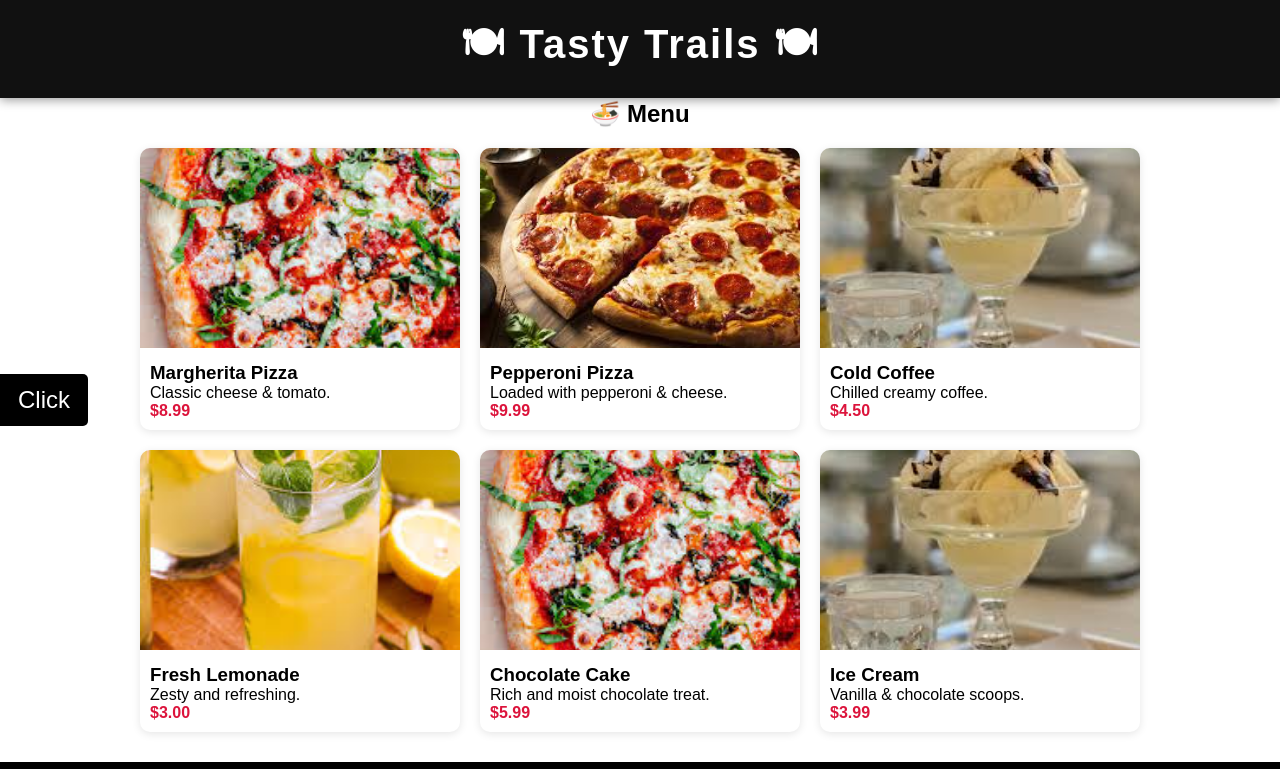
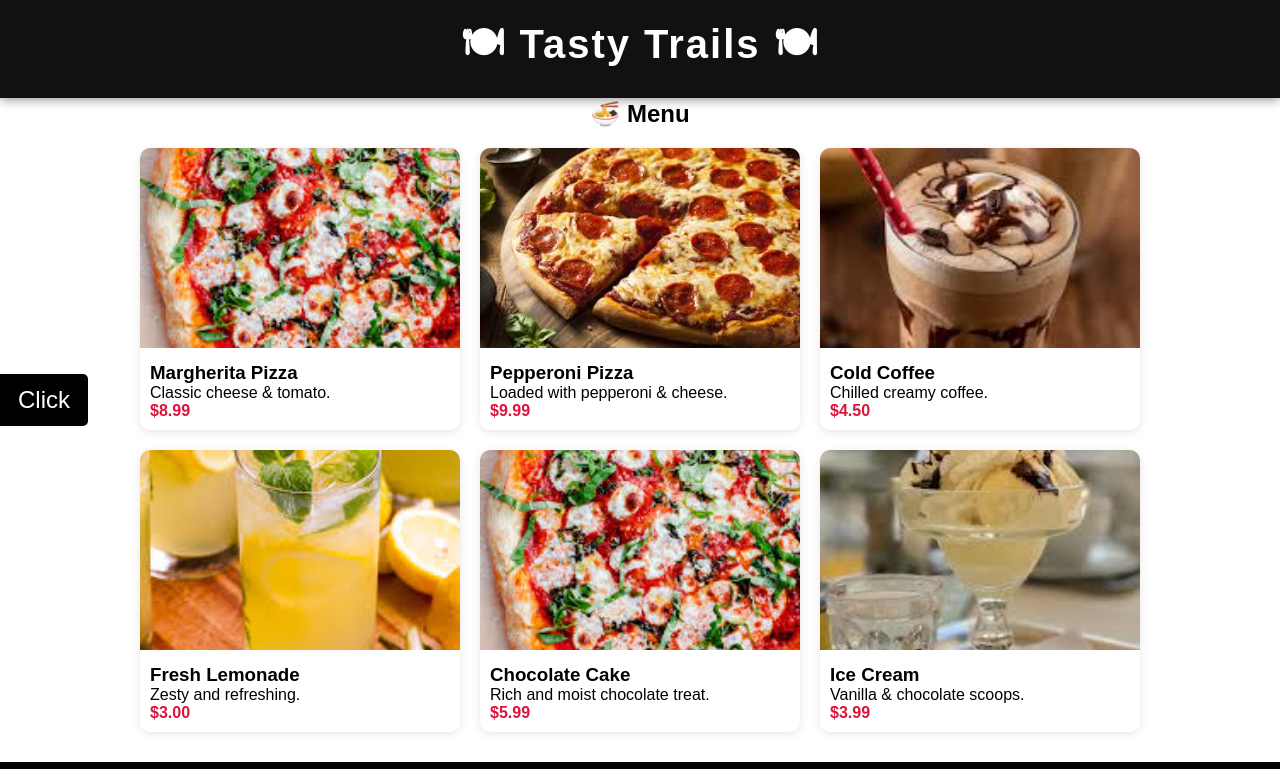
Before and after one commit to karshitha17/Tasty-Trails, a plain HTML site: page index.html in a window 1280 px wide. Shown: the top 769 px of the page. Drawn offline with Linux system fonts and the light colour scheme.

Commit message:
Update index.html

```diff
--- a/index.html
+++ b/index.html
@@ -299,7 +299,7 @@
     </div>
 
     <div class="menu-item drinks">
-      <img src="https://raw.githubusercontent.com/karshitha17/Tasty-Trails/main/IceCream.jpeg" alt="Drink" onclick="openSlider('drinks', 0)">
+      <img src="https://raw.githubusercontent.com/karshitha17/Tasty-Trails/main/ColdCoffee.jpeg" alt="Drink" onclick="openSlider('drinks', 0)">
       <div class="menu-info">
         <h3>Cold Coffee</h3>
         <p>Chilled creamy coffee.</p>
```
